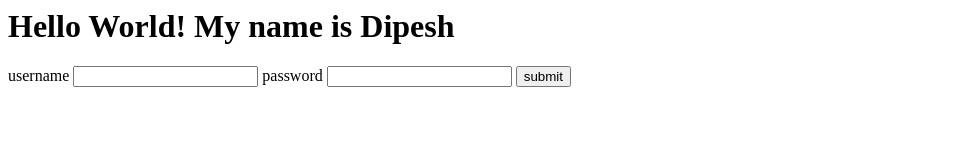
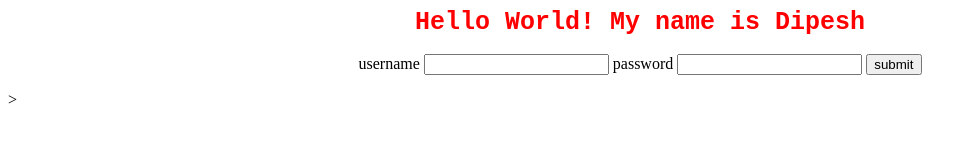
Before and after one commit to dipstha/hello-world, a plain HTML site: page index.html in a window 1280 px wide. Shown: the whole page, without its empty margins (0-977 px from the left). Drawn offline with Linux system fonts and the light colour scheme.

Commit message:
add style

```diff
--- a/index.html
+++ b/index.html
@@ -2,9 +2,13 @@
 <html>
   <head>
    <title>Hello World</title>
+   <link href="style.css" type="text/css" rel="stylesheet">
   </head>
   <body>
-    <h1> Hello World! My name is Dipesh</h1>
+    <div class="header">
+      <h1> Hello World! My name is Dipesh</h1>
+
+
     <form>
       <label for="username">username</label>
       <input type="text" name="username" id="username" minlength="5"
@@ -13,5 +17,6 @@
        <input type="password" name="user-password"id="user-password"minlength="8" maxlength="16" required>
        <input type="submit" value="submit">
     </form>
+    </div>>
   </body>
 </html>
--- /dev/null
+++ b/style.css
@@ -0,0 +1,9 @@
+.header {
+text-align: center;
+}
+
+h1{
+    font-family: 'Courier New', Courier, monospace;
+    font-size: 25px;
+    color: red;
+}
```
